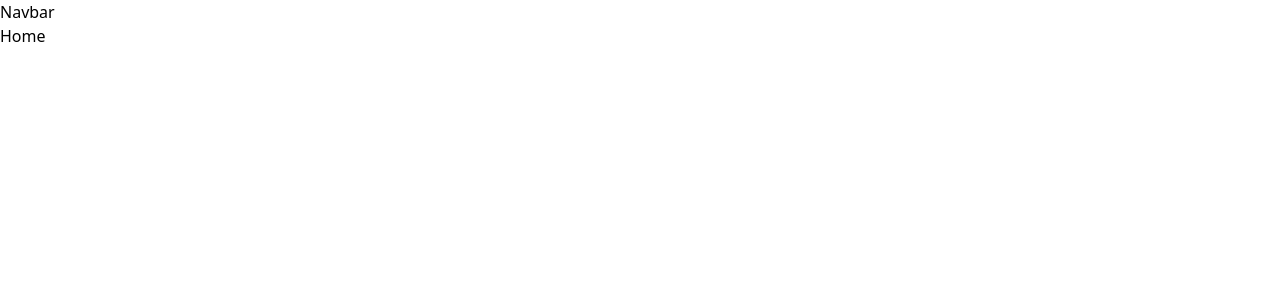
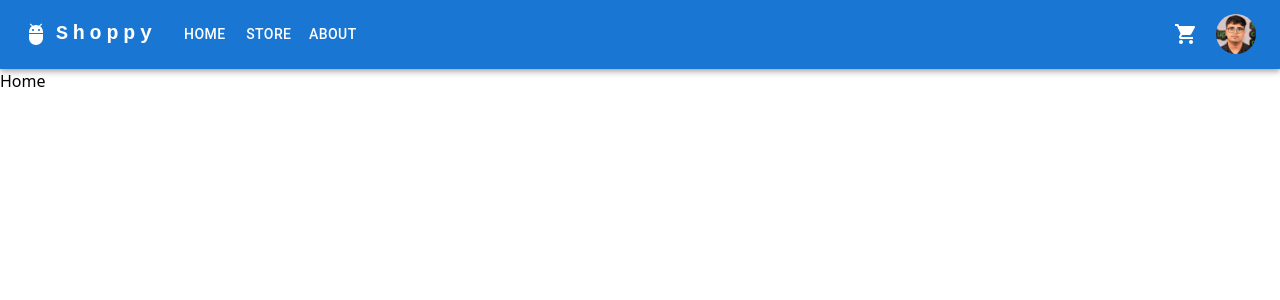
Before and after one commit to MEZ901/Redux-vs-Context-Shopping-Cart, a React (Vite) app: page / in a window 1280 px wide. Shown: the top 300 px of the page. Built offline with nearby package versions, Linux system fonts and the light colour scheme; the HTML template or start-up script is replaced by a standard one.

Commit message:
add navbar

```diff
--- a/package.json
+++ b/package.json
@@ -10,6 +10,10 @@
     "preview": "vite preview"
   },
   "dependencies": {
+    "@emotion/react": "^11.11.1",
+    "@emotion/styled": "^11.11.0",
+    "@mui/icons-material": "^5.14.14",
+    "@mui/material": "^5.14.14",
     "react": "^18.2.0",
     "react-dom": "^18.2.0",
     "react-router-dom": "^6.17.0"
--- a/src/App.jsx
+++ b/src/App.jsx
@@ -1,6 +1,6 @@
 import { Route, Routes } from "react-router-dom";
-import Navbar from "./components/Navbar";
 import { About, Home, Store } from "./pages";
+import { Navbar } from "./components";
 
 const App = () => {
   return (
--- a/src/components/Navbar.jsx
+++ b/src/components/Navbar.jsx
@@ -1,5 +1,171 @@
+import { useState } from "react";
+import AppBar from "@mui/material/AppBar";
+import Box from "@mui/material/Box";
+import Toolbar from "@mui/material/Toolbar";
+import IconButton from "@mui/material/IconButton";
+import Typography from "@mui/material/Typography";
+import Menu from "@mui/material/Menu";
+import MenuIcon from "@mui/icons-material/Menu";
+import Container from "@mui/material/Container";
+import Avatar from "@mui/material/Avatar";
+import Button from "@mui/material/Button";
+import Tooltip from "@mui/material/Tooltip";
+import MenuItem from "@mui/material/MenuItem";
+import AdbIcon from "@mui/icons-material/Adb";
+import ShoppingCartIcon from "@mui/icons-material/ShoppingCart";
+import { Link, NavLink } from "react-router-dom";
+
 const Navbar = () => {
-  return <div>Navbar</div>;
+  const pages = [
+    { path: "/", name: "Home" },
+    { path: "/store", name: "Store" },
+    { path: "/about", name: "About" },
+  ];
+  const settings = ["Profile", "Account", "Dashboard", "Logout"];
+
+  const [anchorElNav, setAnchorElNav] = useState(null);
+  const [anchorElUser, setAnchorElUser] = useState(null);
+
+  const handleOpenNavMenu = (event) => {
+    setAnchorElNav(event.currentTarget);
+  };
+  const handleOpenUserMenu = (event) => {
+    setAnchorElUser(event.currentTarget);
+  };
+
+  const handleCloseNavMenu = () => {
+    setAnchorElNav(null);
+  };
+
+  const handleCloseUserMenu = () => {
+    setAnchorElUser(null);
+  };
+  return (
+    <AppBar position="static">
+      <Container maxWidth="xl">
+        <Toolbar disableGutters>
+          <AdbIcon sx={{ display: { xs: "none", md: "flex" }, mr: 1 }} />
+          <Typography
+            variant="h6"
+            noWrap
+            component="a"
+            href="#"
+            sx={{
+              mr: 2,
+              display: { xs: "none", md: "flex" },
+              fontFamily: "monospace",
+              fontWeight: 700,
+              letterSpacing: ".3rem",
+              color: "inherit",
+              textDecoration: "none",
+            }}
+          >
+            Shoppy
+          </Typography>
+
+          <Box sx={{ flexGrow: 1, display: { xs: "flex", md: "none" } }}>
+            <IconButton
+              size="large"
+              aria-label="account of current user"
+              aria-controls="menu-appbar"
+              aria-haspopup="true"
+              onClick={handleOpenNavMenu}
+              color="inherit"
+            >
+              <MenuIcon />
+            </IconButton>
+            <Menu
+              id="menu-appbar"
+              anchorEl={anchorElNav}
+              anchorOrigin={{
+                vertical: "bottom",
+                horizontal: "left",
+              }}
+              keepMounted
+              transformOrigin={{
+                vertical: "top",
+                horizontal: "left",
+              }}
+              open={Boolean(anchorElNav)}
+              onClose={handleCloseNavMenu}
+              sx={{
+                display: { xs: "block", md: "none" },
+              }}
+            >
+              {pages.map((page) => (
+                <MenuItem key={page.name} onClick={handleCloseNavMenu}>
+                  <Link to={page.path}>{page.name}</Link>
+                </MenuItem>
+              ))}
+            </Menu>
+          </Box>
+          <AdbIcon sx={{ display: { xs: "flex", md: "none" }, mr: 1 }} />
+          <Typography
+            variant="h5"
+            noWrap
+            component="a"
+            href="#"
+            sx={{
+              mr: 2,
+              display: { xs: "flex", md: "none" },
+              flexGrow: 1,
+              fontFamily: "monospace",
+              fontWeight: 700,
+              letterSpacing: ".3rem",
+              color: "inherit",
+              textDecoration: "none",
+            }}
+          >
+            Shoppy
+          </Typography>
+          <Box sx={{ flexGrow: 1, display: { xs: "none", md: "flex" } }}>
+            {pages.map((page) => (
+              <Button
+                key={page.name}
+                onClick={handleCloseNavMenu}
+                sx={{ my: 2, color: "white", display: "block" }}
+              >
+                <Link to={page.path}>{page.name}</Link>
+              </Button>
+            ))}
+          </Box>
+
+          <Box sx={{ flexGrow: 0 }}>
+            <IconButton aria-label="shopping cart" sx={{ mr: "10px" }}>
+              <ShoppingCartIcon className="text-white" />
+            </IconButton>
+            <Tooltip title="Open settings">
+              <IconButton onClick={handleOpenUserMenu} sx={{ p: 0 }}>
+                <Avatar alt="Remy Sharp" src="/src/assets/mustapha.jpeg" />
+              </IconButton>
+            </Tooltip>
+            <Menu
+              sx={{ mt: "45px" }}
+              id="menu-appbar"
+              anchorEl={anchorElUser}
+              anchorOrigin={{
+                vertical: "top",
+                horizontal: "right",
+              }}
+              keepMounted
+              transformOrigin={{
+                vertical: "top",
+                horizontal: "right",
+              }}
+              open={Boolean(anchorElUser)}
+              onClose={handleCloseUserMenu}
+            >
+              {settings.map((setting) => (
+                <MenuItem key={setting} onClick={handleCloseUserMenu}>
+                  <Typography textAlign="center">{setting}</Typography>
+                </MenuItem>
+              ))}
+            </Menu>
+          </Box>
+        </Toolbar>
+      </Container>
+    </AppBar>
+  );
 };
 
 export default Navbar;
--- /dev/null
+++ b/src/components/ShoppingCart.jsx
@@ -0,0 +1,5 @@
+const ShoppingCart = () => {
+  return <div>ShoppingCart</div>;
+};
+
+export default ShoppingCart;
--- /dev/null
+++ b/src/components/StoreItem.jsx
@@ -0,0 +1,5 @@
+const StoreItem = () => {
+  return <div>StoreItem</div>;
+};
+
+export default StoreItem;
--- /dev/null
+++ b/src/components/index.js
@@ -0,0 +1,5 @@
+import Navbar from "./Navbar";
+import ShoppingCart from "./ShoppingCart";
+import StoreItem from "./StoreItem";
+
+export { Navbar, ShoppingCart, StoreItem };
```
Also changed, not shown: src/assets/mustapha.jpeg (added), 1 other file (tests, documents, lock files or other folders).
